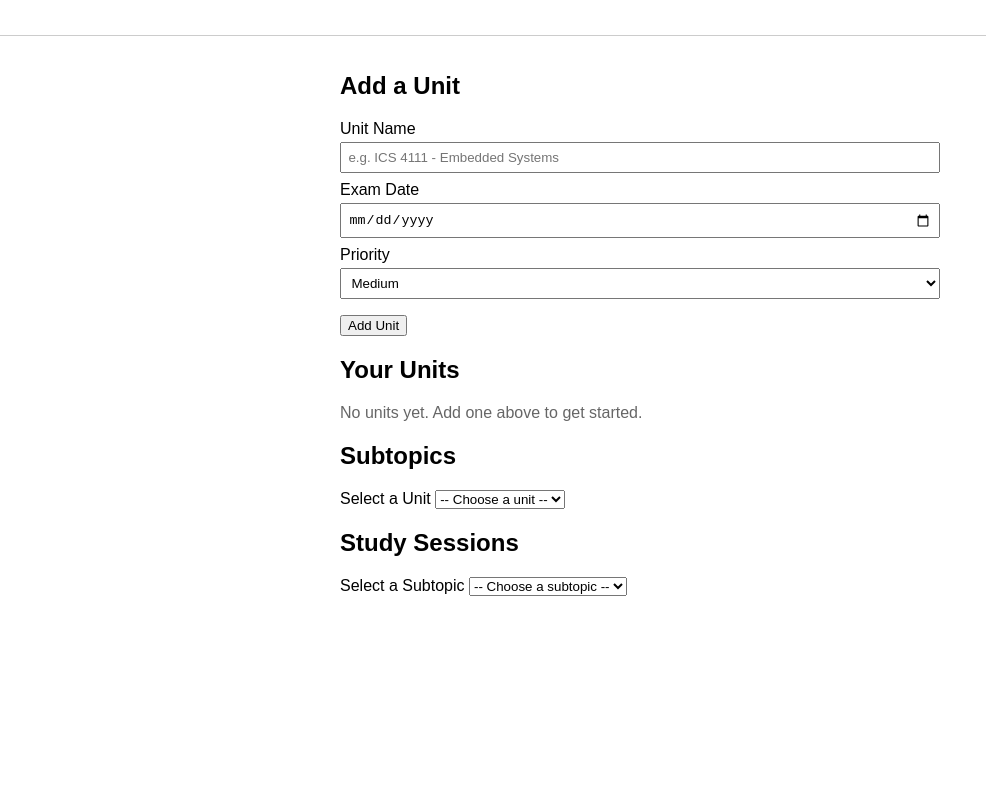
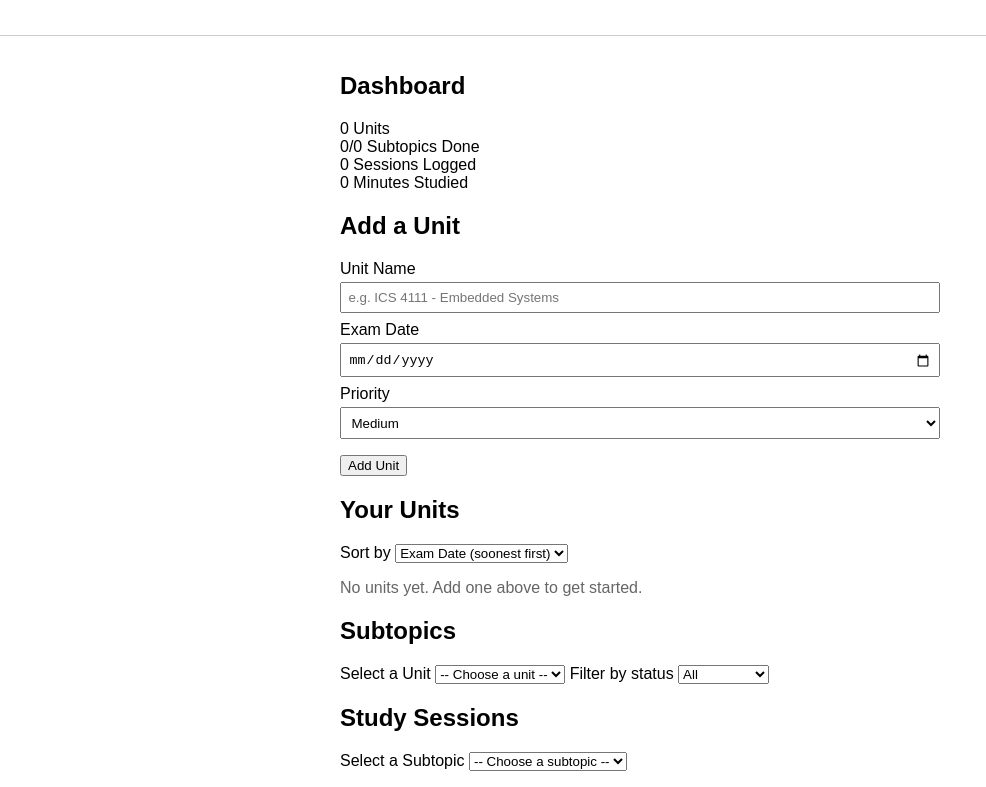
Before and after one commit to IS-PROJECT-2026/study-tracker-169203, a plain HTML site: page index.html in a window 1280 px wide. Shown: the part 77-864 px from the top of the page, without its empty margins (0-986 px from the left). Before the commit the page ends 800 px from the top, so only its background shows below. Drawn offline with Linux system fonts and the light colour scheme.

Commit message:
feat(index.html): add dashboard, sort and filter markup

```diff
--- a/index.html
+++ b/index.html
@@ -14,7 +14,31 @@
 
   <main class="container">
 
-    <!-- ===== Add Unit Form ===== -->
+    <section class="dashboard-section">
+      <h2>Dashboard</h2>
+
+      <div class="dashboard-summary">
+        <div class="stat-card">
+          <span class="stat-value" id="stat-total-units">0</span>
+          <span class="stat-label">Units</span>
+        </div>
+        <div class="stat-card">
+          <span class="stat-value" id="stat-total-subtopics-done">0/0</span>
+          <span class="stat-label">Subtopics Done</span>
+        </div>
+        <div class="stat-card">
+          <span class="stat-value" id="stat-total-sessions">0</span>
+          <span class="stat-label">Sessions Logged</span>
+        </div>
+        <div class="stat-card">
+          <span class="stat-value" id="stat-total-time">0</span>
+          <span class="stat-label">Minutes Studied</span>
+        </div>
+      </div>
+
+      <div id="dashboard-per-unit" class="dashboard-per-unit"></div>
+    </section>
+
     <section class="unit-form-section">
       <h2>Add a Unit</h2>
       <form id="unit-form">
@@ -38,21 +62,34 @@
       </form>
     </section>
 
-    <!-- ===== Units List ===== -->
     <section class="unit-list-section">
       <h2>Your Units</h2>
+
+      <label for="unit-sort">Sort by</label>
+      <select id="unit-sort">
+        <option value="examDate">Exam Date (soonest first)</option>
+        <option value="priority">Priority (high first)</option>
+      </select>
+
       <div id="unit-list" class="unit-list">
         <p class="empty-state" id="empty-state">No units yet. Add one above to get started.</p>
       </div>
     </section>
 
-    <!-- ===== Subtopics Section ===== -->
     <section class="subtopic-section">
       <h2>Subtopics</h2>
 
       <label for="subtopic-unit-select">Select a Unit</label>
       <select id="subtopic-unit-select">
         <option value="">-- Choose a unit --</option>
+      </select>
+
+      <label for="subtopic-status-filter">Filter by status</label>
+      <select id="subtopic-status-filter">
+        <option value="all">All</option>
+        <option value="not-started">Not Started</option>
+        <option value="in-progress">In Progress</option>
+        <option value="done">Done</option>
       </select>
 
       <form id="subtopic-form" style="display: none;">
@@ -79,7 +116,6 @@
       <div id="subtopic-list" class="subtopic-list"></div>
     </section>
 
-    <!-- ===== Sessions Section ===== -->
     <section class="session-section">
       <h2>Study Sessions</h2>
 
@@ -116,6 +152,7 @@
   </main>
 
   <script src="js/db.js"></script>
+  <script src="js/dashboard.js"></script>
   <script src="js/units.js"></script>
   <script src="js/subtopics.js"></script>
   <script src="js/sessions.js"></script>
```
